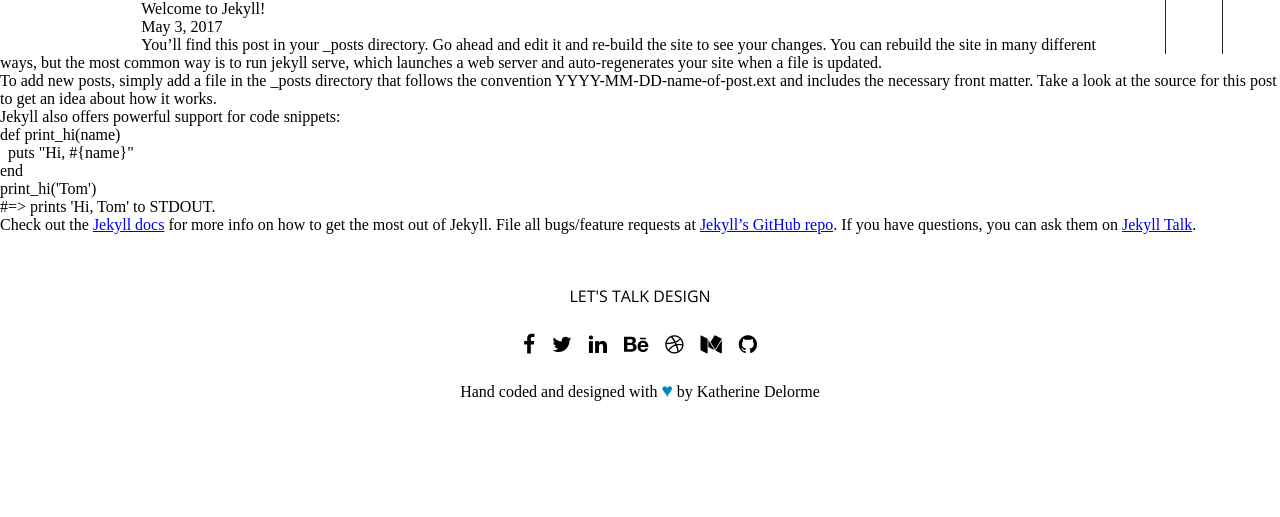
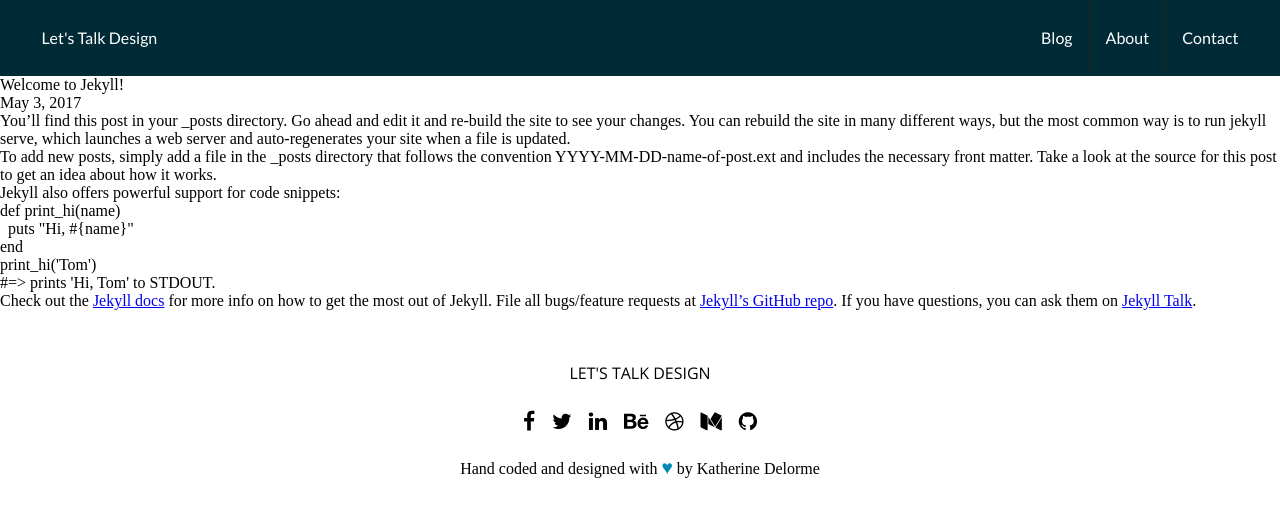
Before and after one commit to Katdelorme/Jekyll-Blog, a Jekyll site: the page built from _posts/2017-05-03-welcome-to-jekyll.markdown, in a window 1280 px wide. Shown: the top 517 px of the page. Built offline with Jekyll 4.4.1, drawn with Linux system fonts in a browser that asks for light colours; nearby versions of some CDN libraries.

Commit message:
fix nav height issue and responsive nav. moved blog to first in nav

```diff
--- a/_includes/header.html
+++ b/_includes/header.html
@@ -43,25 +43,10 @@
   			     <li><a rel="canonical" href="http://blog.katherinedelorme.com">Let's Talk Design</a></li>
   			</div>
         <div class="nav">
+          <li rel="canonical"><a href="{{ "" | prepend: site.baseurl }}">Blog</a></li>
           {% for page in site.pages %} {% if page.title %}
           <li rel="canonical"><a href="{{ page.url | prepend: site.baseurl }}">{{ page.title }}</a></li>
           {% endif %} {% endfor %}
-          <li rel="canonical"><a href="{{ "" | prepend: site.baseurl }}">Blog</a></li>
         </div>
       </ul>
 	</header>
-  <!--<header class="nav-collapse head">
-		<ul>
-			<div class="logo">
-			<li><a rel="canonical" href="http://katherinedelorme.com">Katherine Delorme</a></li>
-			</div>
-			<div class="nav">
-			<li><a rel="canonical" href="works">Works</a></li>
-			<li><a rel="canonical" href="about">About</a></li>
-			<li><a rel="canonical" href="skills">Skills</a></li>
-			<li><a rel="canonical" href="contact">Contact</a></li>
-			<li><a rel="canonical" href="signup">Sign Up</a></li>
-			<li><a rel="canonical" href="https://medium.com/@Katdelorme" target="_blank">Stories</a></li>
-		</div>
-		</ul>
-	</header>-->
--- a/_sass/_responsive-nav.scss
+++ b/_sass/_responsive-nav.scss
@@ -1,3 +1,67 @@
+a:active,
+a:hover {
+	outline: 0;
+}
+
+@-webkit-viewport { width: device-width; }
+@-moz-viewport { width: device-width; }
+@-ms-viewport { width: device-width; }
+@-o-viewport { width: device-width; }
+@viewport { width: device-width; }
+
+.nav-collapse,
+.nav-collapse * {
+	-moz-box-sizing: border-box;
+	-webkit-box-sizing: border-box;
+	box-sizing: border-box;
+}
+
+.nav-collapse,
+.nav-collapse ul {
+	list-style: none;
+	width: 100%;
+	float: left;
+}
+
+.nav-collapse a {
+	color: #fff;
+	text-decoration: none;
+	width: 100%;
+	background-color: #012a37;
+	/*border-bottom: 1px solid #181818; make do when mobile */
+	padding: 0.7em 1em;
+	float: left;
+}
+
+.nav-toggle {
+	-webkit-touch-callout: none;
+	-webkit-user-select: none;
+	-moz-user-select: none;
+	-ms-user-select: none;
+	user-select: none;
+	width: 70px;
+	height: 55px;
+	float: right;
+	/*text-indent: -9999px;*/
+	overflow: hidden;
+	background: #000000 url("../css/hamburger.gif") no-repeat 50% 33%;
+	text-align: center;
+	color: #000;
+	text-decoration: none;
+	padding-top: 1%;
+}
+
+@media screen and (-webkit-min-device-pixel-ratio: 1.3), screen and (min--moz-device-pixel-ratio: 1.3), screen and (-o-min-device-pixel-ratio: 2 / 1), screen and (min-device-pixel-ratio: 1.3), screen and (min-resolution: 192dpi), screen and (min-resolution: 2dppx) {
+	.nav-toggle {
+		background-image: url("../css/hamburger-retina.gif");
+		-webkit-background-size: 100px 100px;
+		-moz-background-size: 100px 100px;
+		-o-background-size: 100px 100px;
+		background-size: 100px 100px;
+	}
+}
+
+/////////////////////////////
 .nav-collapse ul {
 	margin: 0;
 	padding: 0;
```
